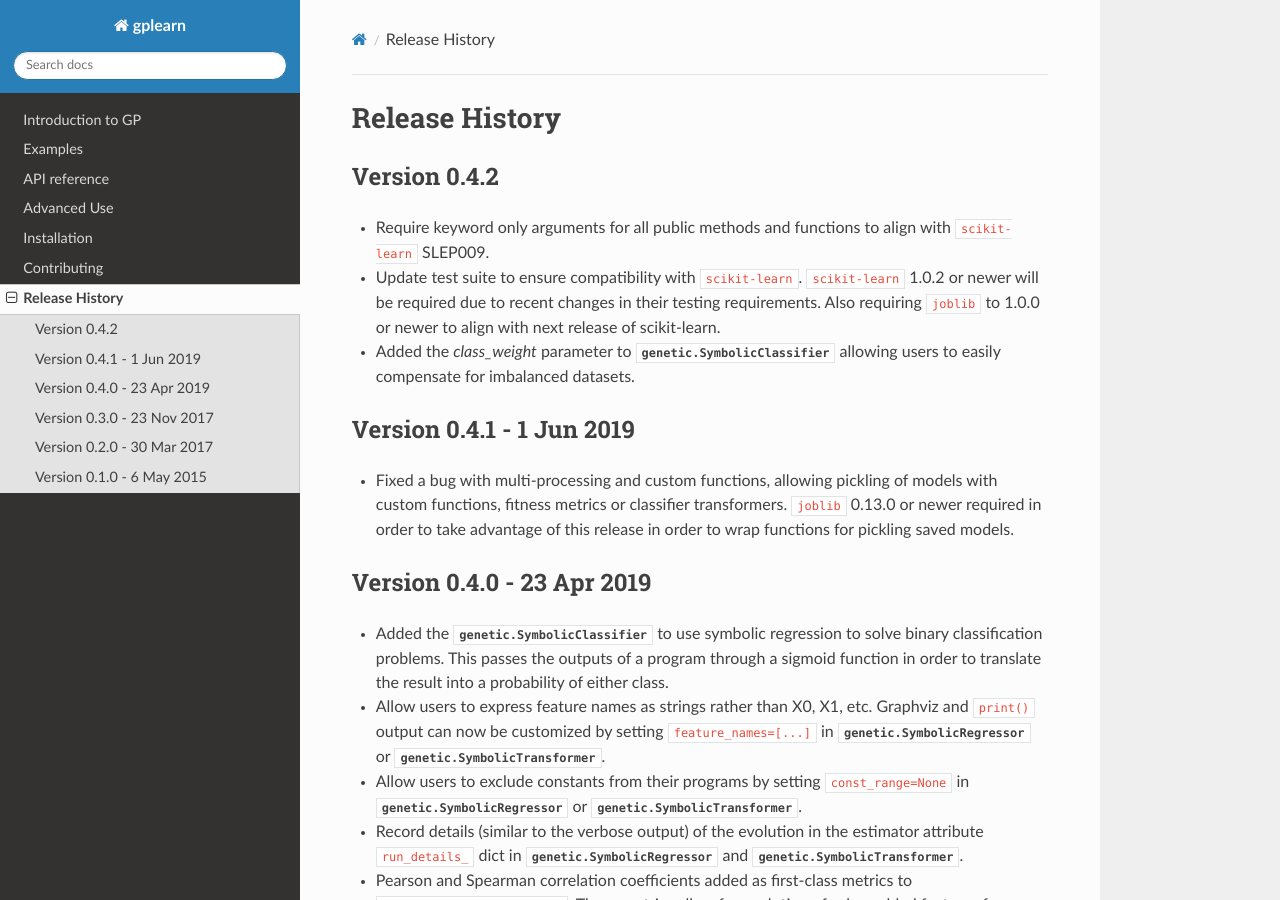
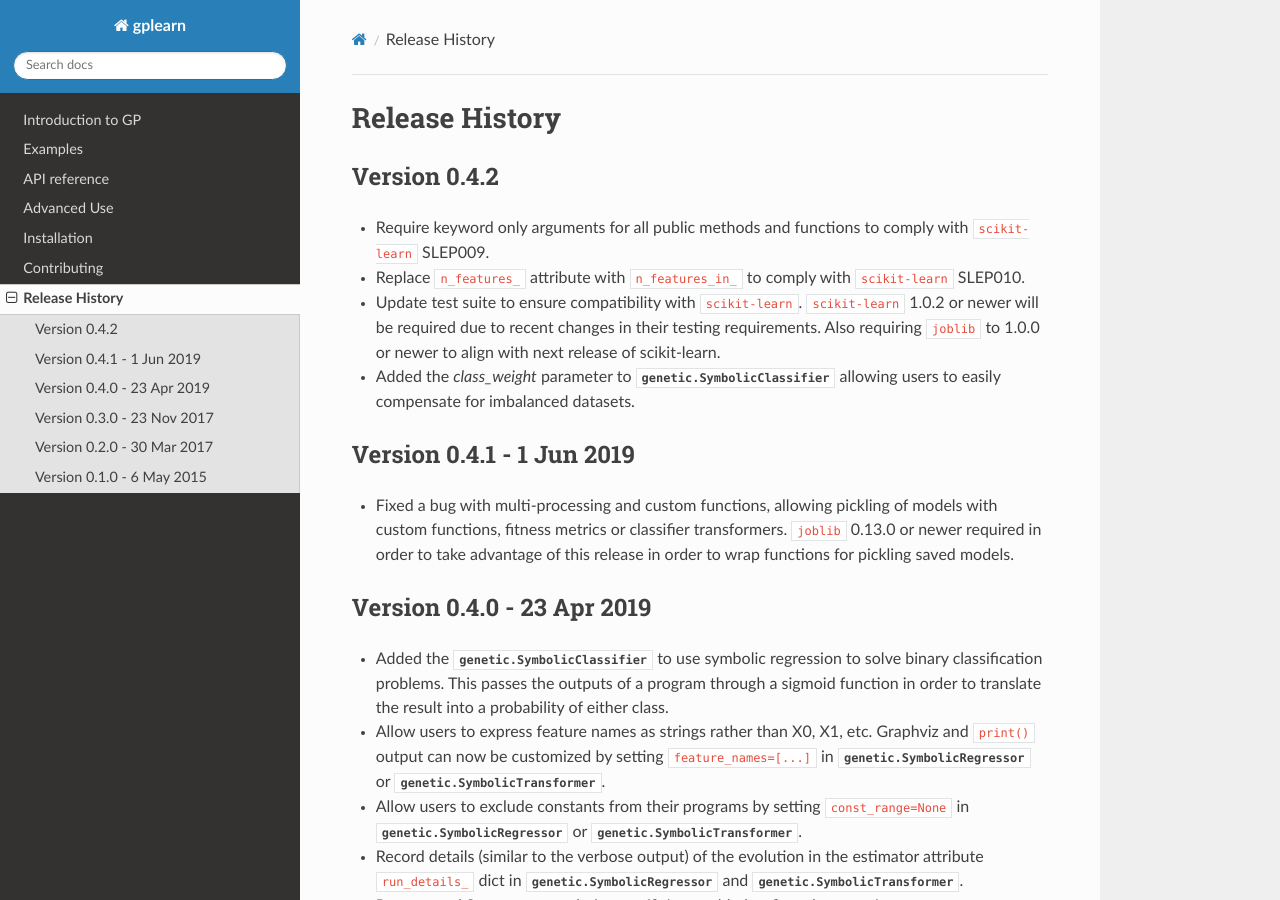
Before and after one commit to trevorstephens/gplearn, a Sphinx documentation site: the page built from doc/changelog.rst, in a window 1280 px wide and 900 px high. Built offline with Sphinx 7.4.7 and the Read the Docs theme 2.0.0, drawn with Linux system fonts in a browser that asks for light colours; the version number could not be read and is left out.

Commit message:
more changes

```diff
--- a/doc/changelog.rst
+++ b/doc/changelog.rst
@@ -7,8 +7,10 @@ Release History
 Version 0.4.2
 -------------
 
-- Require keyword only arguments for all public methods and functions to align
+- Require keyword only arguments for all public methods and functions to comply
   with ``scikit-learn`` SLEP009.
+- Replace ``n_features_`` attribute with ``n_features_in_`` to comply with
+  ``scikit-learn`` SLEP010.
 - Update test suite to ensure compatibility with ``scikit-learn``.
   ``scikit-learn`` 1.0.2 or newer will be required due to recent changes in
   their testing requirements. Also requiring ``joblib`` to 1.0.0 or newer to
```
